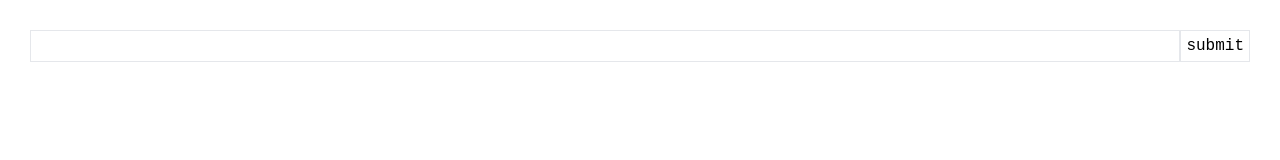
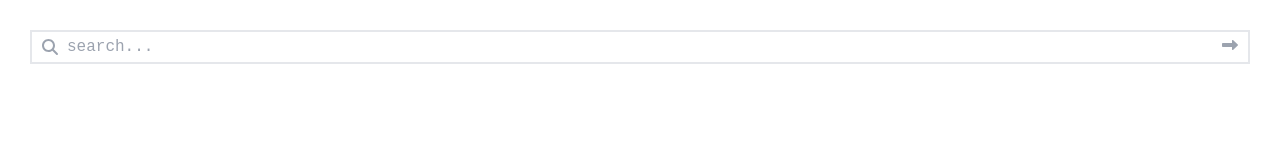
Before and after one commit to nicolasmatthewlee/foodstats-analysis, a React (Create React App) app: page / in a window 1280 px wide. Shown: the top 160 px of the page. Built offline with nearby package versions, Linux system fonts and the light colour scheme; the HTML template or start-up script is replaced by a standard one.

Commit message:
updated searchbar UI

```diff
--- a/package.json
+++ b/package.json
@@ -3,6 +3,9 @@
   "version": "0.1.0",
   "private": true,
   "dependencies": {
+    "@fortawesome/fontawesome-svg-core": "^6.3.0",
+    "@fortawesome/free-solid-svg-icons": "^6.3.0",
+    "@fortawesome/react-fontawesome": "^0.2.0",
     "@testing-library/jest-dom": "^5.16.5",
     "@testing-library/react": "^13.4.0",
     "@testing-library/user-event": "^13.5.0",
--- a/src/components/searchbar.tsx
+++ b/src/components/searchbar.tsx
@@ -1,6 +1,11 @@
 import { useState } from "react";
 import { Graphs } from "./graphs";
 import { FoodInterface } from "../interfaces/food-interface";
+import { FontAwesomeIcon } from "@fortawesome/react-fontawesome";
+import {
+  faLongArrowAltRight,
+  faMagnifyingGlass,
+} from "@fortawesome/free-solid-svg-icons";
 
 export const SearchBar = () => {
   const [searchValue, setSearchValue] = useState<String>("");
@@ -28,31 +33,51 @@ export const SearchBar = () => {
   return (
     <div className="p-[30px]">
       {selection ? <Graphs data={selection} /> : null}
-      <div className="flex">
+      <div>
+        <form className="flex border-2">
+          <div className="flex items-center">
+            <FontAwesomeIcon
+              className="text-gray-400 pl-[10px] absolute"
+              icon={faMagnifyingGlass}
+            ></FontAwesomeIcon>
+          </div>
           <input
             type="text"
-          className="border flex-1 py-[3px] px-[5px]"
+            className="flex-1 py-[3px] pl-[35px] pr-10px"
             onChange={(e) => setSearchValue(e.target.value)}
+            placeholder="search..."
           />
           <button
-          className="border px-[5px] hover:bg-gray-100"
-          onClick={searchDatabase}
+            className="px-[10px] hover:bg-gray-100"
+            onClick={(e) => {
+              e.preventDefault();
+              searchDatabase();
+            }}
           >
-          submit
+            <FontAwesomeIcon
+              className="text-gray-400"
+              icon={faLongArrowAltRight}
+            ></FontAwesomeIcon>
           </button>
-      </div>
+        </form>
         {isLoading ? <div>loading...</div> : null}
-      <div className="flex flex-col">
-        {searchResults.map((e) => (
+        {searchResults.length > 0 ? (
+          <div className="flex flex-col border-2 border-t-0">
+            {searchResults.map((e, i) => (
               <button
                 key={e.fdcId}
-            className="hover:bg-gray-100 text-left truncate"
+                className={
+                  "text-left truncate px-[10px] py-[2px] focus:z-10 focus:bg-amber-200 focus:outline-none hover:bg-amber-200" +
+                  (i % 2 === 0 ? " bg-gray-100 " : "")
+                }
                 onClick={() => setSelection(e)}
               >
                 {e.description}
               </button>
             ))}
           </div>
+        ) : null}
+      </div>
     </div>
   );
 };
```
Also changed, not shown: 1 other file (tests, documents, lock files or other folders). Lines whose indentation alone changed are shown as unchanged.
